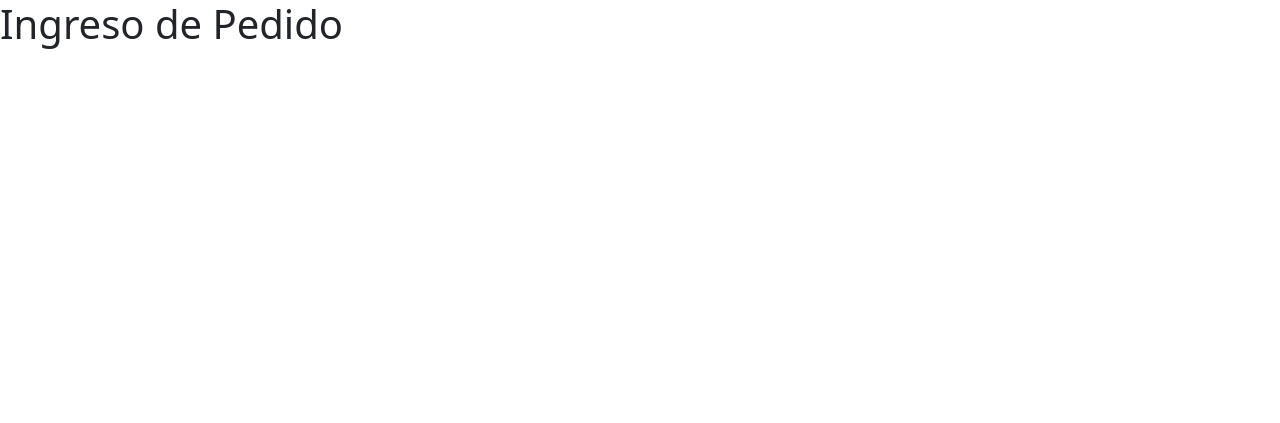
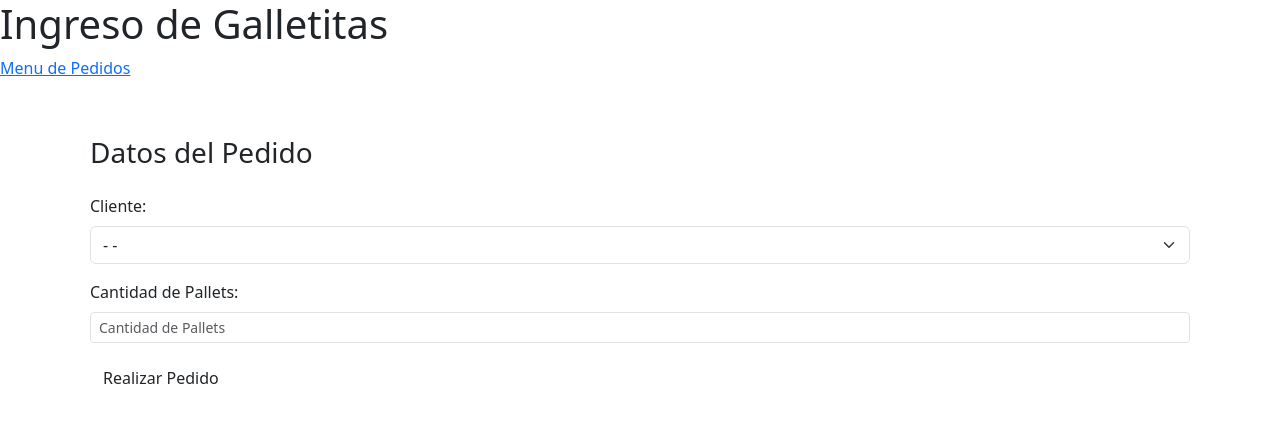
Before and after one commit to Nicr0ck/Tengononisistemas, a PHP site: page /forms/ingreso_galles.php in a window 1280 px wide. Shown: the top 423 px of the page. Run offline with PHP 8.4, Linux system fonts and the light colour scheme; tables that the repository leaves empty or names only in its code hold one stand-in row (values such as "Sample post"); data that the repository does not hold is empty; some libraries are stand-ins or nearby versions.

Commit message:
Actualizado el sistema
- Agregado un formulario de ingreso de pedido de galletitas
- movido un formulario a la carpeta forms
- arreglados algunos problemas de sintaxis
ROWR

```diff
--- a/Galletitas/WEB/MenuPedidos.html
+++ b/Galletitas/WEB/MenuPedidos.html
@@ -12,6 +12,7 @@
 <body>
     <h1>Gallesistema - Administrador de pedidos</h1>
     <a href="index.html">Menu</a>
+    <div></div>
     <a href="forms/ingreso_cliente.html">Ingresar un nuevo cliente</a>
     <div></div>
     <a href="forms/ingreso_galles.php">Ingresar un nuevo pedido</a>
--- a/Galletitas/WEB/forms/ingreso_cliente.html
+++ b/Galletitas/WEB/forms/ingreso_cliente.html
@@ -23,7 +23,7 @@
     <h1>Ingreso de Clientes</h1>
     <a href="../MenuPedidos.html">Menu de Pedidos</a>
     <div class="container mt-5">
-        <form action="acciones/insert_cliente.php" method="post" class="mt-4">
+        <form action="../acciones/insert_cliente.php" method="post" class="mt-4">
             <table class="table table-form">
                 <tr>
                     <td>
--- a/Galletitas/WEB/forms/ingreso_galles.php
+++ b/Galletitas/WEB/forms/ingreso_galles.php
@@ -1,3 +1,6 @@
+<?php
+require_once "../config/config.php";
+?>
 <!DOCTYPE html>
 <html lang="en">
 <head>
@@ -10,6 +13,51 @@
     <link rel="stylesheet" href="../style.css">
 </head>
 <body>
-    <h1>Ingreso de Pedido</h1>
+    <style>
+        tr {
+            border: 1px;
+        }
+        td{
+            border: white;
+        }
+    </style>
+    <h1>Ingreso de Galletitas</h1>
+    <a href="../MenuPedidos.html">Menu de Pedidos</a>
+    <div class="container mt-5">
+        <form action="../acciones/insert_pedido.php" method="post" class="mt-4">
+            <table class="table table-form">
+                <tr>
+                    <td>
+                        <h3>Datos del Pedido</h3>
+                    </td>
+                <tr>
+                    <td>
+                    <label for="ID_Cliente" class="form-label">Cliente:</label>
+                    <select name="ID_Cliente" id="ID_Cliente" class="form-select">
+                        <?php
+                        $sql = "SELECT * FROM clientes;";
+                        $result = $conn->query($sql);
+                        while ($row_client = mysqli_fetch_array($result)) {
+                            echo "
+                            <option value='" . htmlspecialchars($row_client['ID']) . "'>" . htmlspecialchars($row_client['Nombre']) . " " . htmlspecialchars($row_client['Apellido']) . " - " . htmlspecialchars($row_client['Localidad']) .  " - " . htmlspecialchars($row_client['Direccion']) . "</option>
+                            ";
+                        }
+                        ?>
+                    </select>
+                    </td>
+                    </tr><tr>
+                    <td>
+                        <label for="Cantidad_Pallets" class="form-label">Cantidad de Pallets:</label>
+                        <input type="number" class="form-control form-control-sm" name="Cantidad_Pallets" placeholder="Cantidad de Pallets" min="1" max="999" required>
+                    </td>
+                </tr>
+                <tr>
+                    <td colspan="2">
+                        <button type="submit" class="btn">Realizar Pedido</button>
+                    </td>
+                </tr>
+            </table>
+
 </body>
+
 </html>
--- a/Galletitas/WEB/index.html
+++ b/Galletitas/WEB/index.html
@@ -13,7 +13,7 @@
     <h1>Gallesistema - Menu</h1>
     <a href="MenuPedidos.html">Administracion de pedidos</a>
     <div></div>
-    <a href="chequeo_galles.php">Chequeo de Galletitas</a>
+    <a href="forms/chequeo_galles.php">Chequeo de Galletitas</a>
     <div></div>
     <a href="registro_roturas.php">Registro de Roturas</a>
     <div></div>
```
Also changed, not shown: Galletitas/WEB/forms/chequeo_galles.php (renamed from Galletitas/WEB/chequeo_galles.php).
